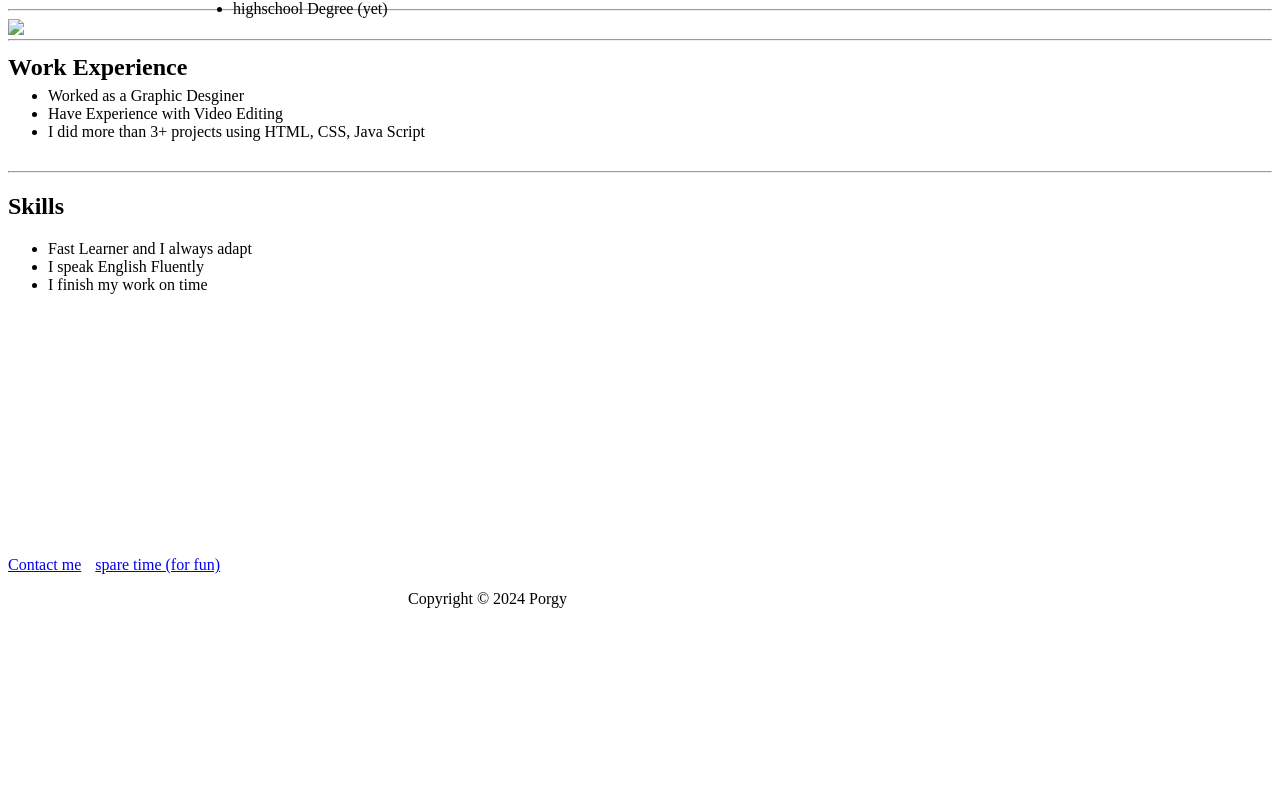
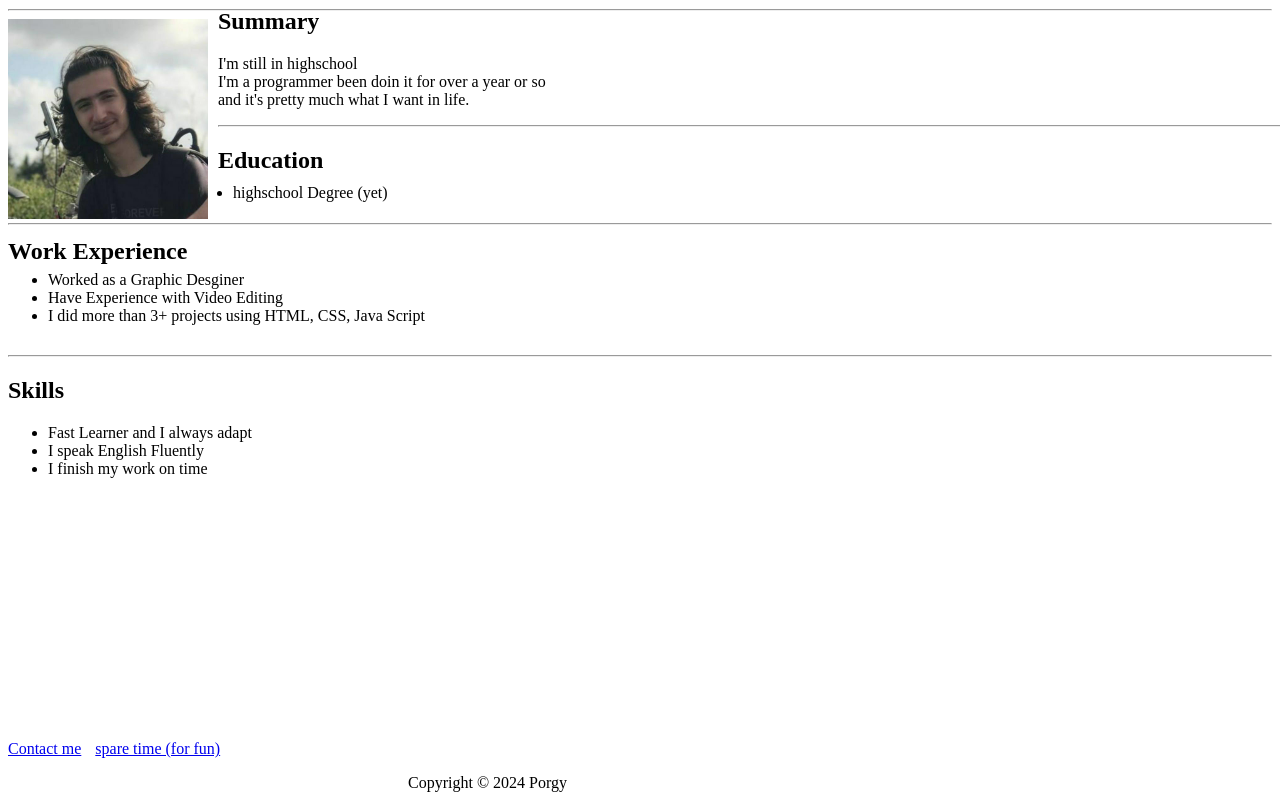
Before and after one commit to Porgy101/HTML-Portfolio, a plain HTML site: page index.html in a window 1280 px wide. Shown: the part 71-879 px from the top of the page. Before the commit the page ends 800 px from the top, so only its background shows below. Drawn offline with Linux system fonts and the light colour scheme.

Commit message:
Add files via upload

```diff
--- a/index.html
+++ b/index.html
@@ -9,7 +9,7 @@
 <body>
     <h1>My Resume</h1>
     <hr>
-    <img src="./Chipstone/Resume photo.jpg" height="200">
+    <img src="./Resume photo.jpg" height="200">
     <h2 style="position:relative; left: 210px; bottom: 235px;">Summary</h2>
         <p style="position:relative; left: 210px; bottom: 235px;">
             I'm still in highschool <br />
```
